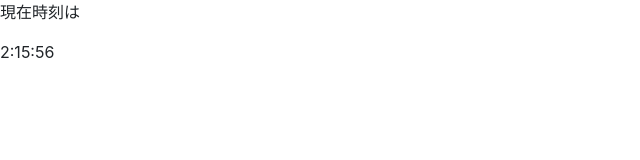
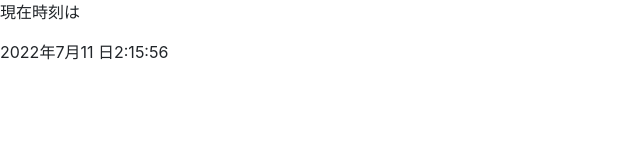
Before and after one commit to itc-s21023/WebTools_App, a React (Create React App) app in the folder my-app/: page / in a window 1280 px wide. Shown: the top 160 px of the page, without its empty margins (0-640 px from the left). Built offline with nearby package versions, Linux system fonts and the light colour scheme.

Commit message:
日付追加

```diff
--- a/my-app/src/App.js
+++ b/my-app/src/App.js
@@ -16,7 +16,7 @@ class Clock extends React.Component {
   render() {
     this.now = new Date();
     this.time = `${this.now.getHours()}:${this.now.getMinutes()}:${this.now.getSeconds()}`;
-    return <p>{this.time}</p>
+    return <p>{this.now.getYear() +1900}年{this.now.getMonth() + 1}月{this.now.getDate()} 日{this.time}</p>
   }
 }
 
```
